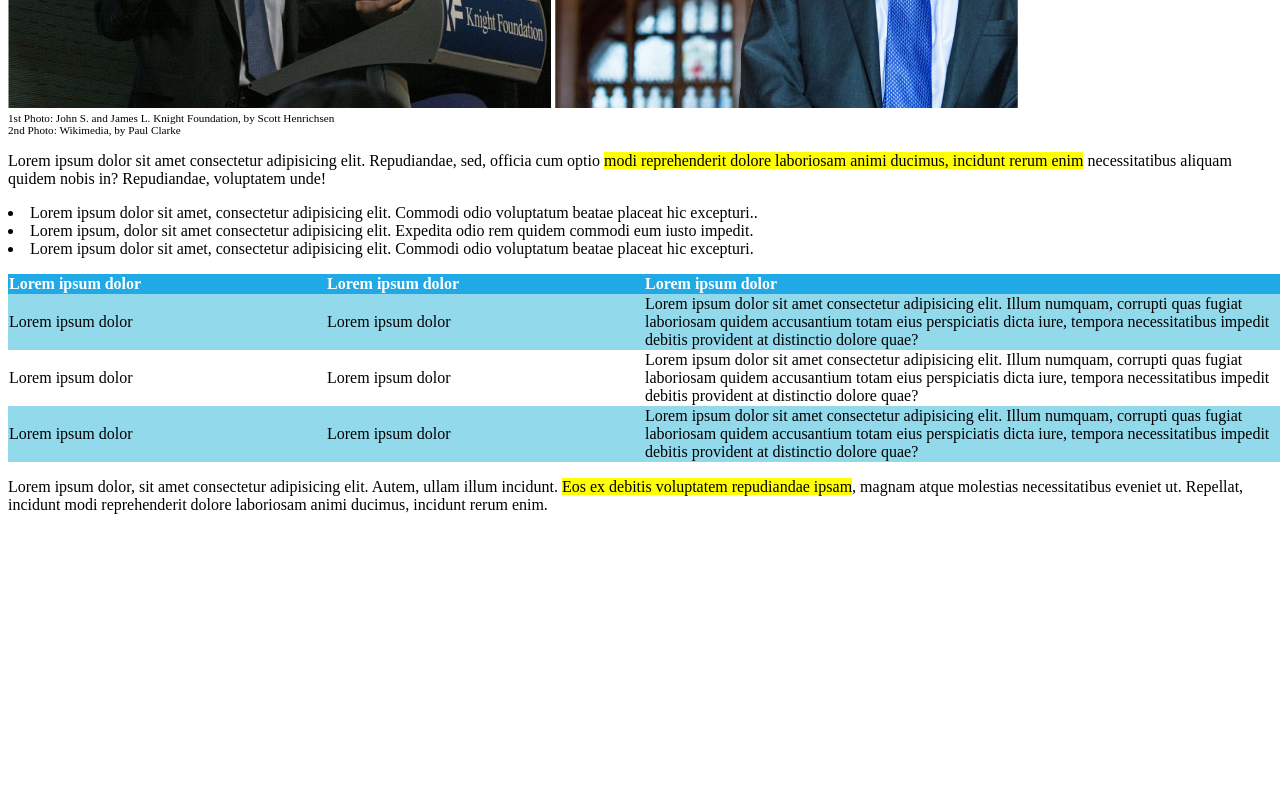
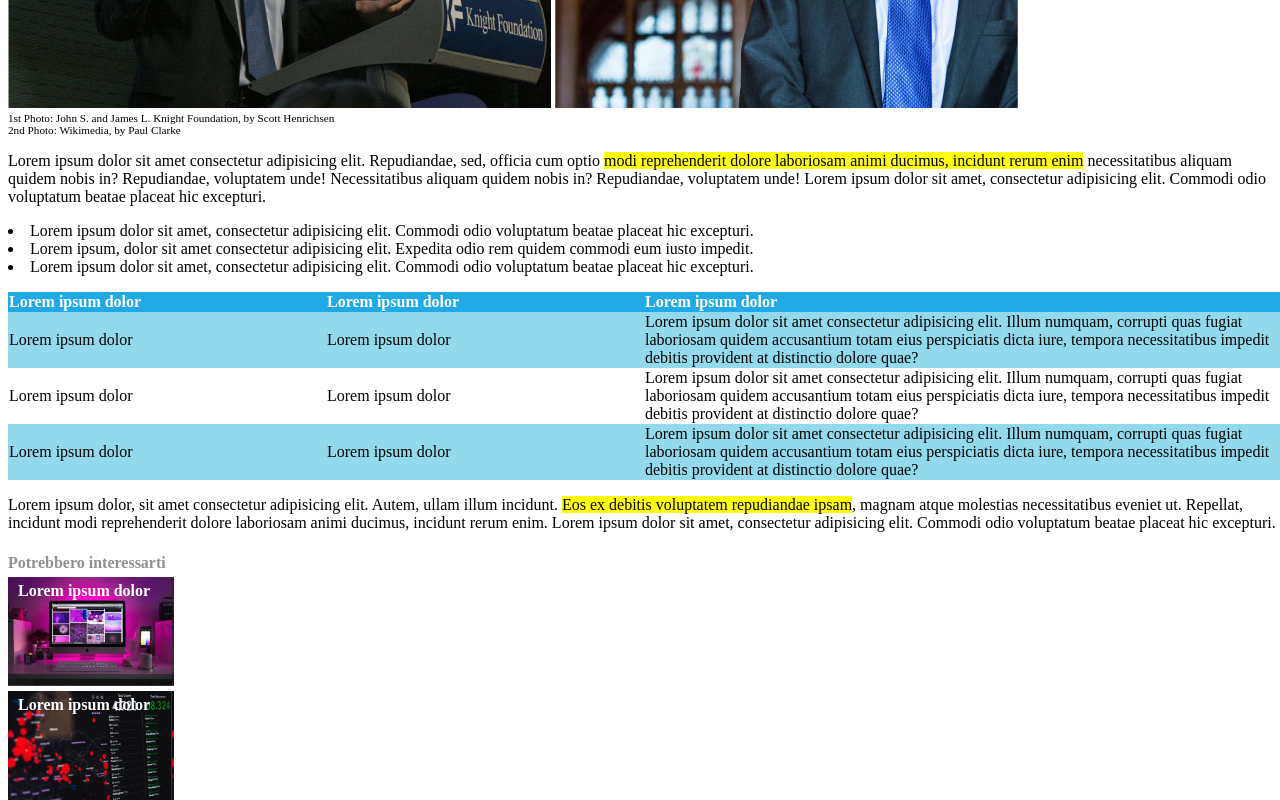
Before and after one commit to comemaino/html-css-booleaner, a plain HTML site: page index.html in a window 1280 px wide. Shown: the part 514-1314 px from the top of the page. Before the commit the page ends 1044 px from the top, so only its background shows below. Drawn offline with Linux system fonts and the light colour scheme.

Commit message:
esercizio-completato

```diff
--- a/css/style.css
+++ b/css/style.css
@@ -4,7 +4,7 @@ body {
 
 /* HEADER */
 header {
-    background-image: url("pattern.png");
+    background-image: url("../img/pattern.png");
     background-size: contain;
     background-color: #4ea0ff;
     height: 150px;
@@ -54,6 +54,10 @@ h1 {
 
 /* CORPO */
 
+.corpo {
+    font-weight: 500;
+}
+
 .highlight {
     background-color: #ffff00;
 }
@@ -82,3 +86,28 @@ thead {
 .third-column {
     width: 50%;
 }
+
+/* CORRELATI */
+
+h4{
+    color: #909090;
+    margin-bottom: 0;
+}
+
+.correlati {
+    background-size: contain;
+    width: 156px;
+    height: 104px;
+    color: #ffffff;
+    padding-left: 10px;
+    padding-top: 5px;
+    margin-top: 5px;
+}
+
+#corr-01 {
+    background-image: url("../img/monitor.jpg");
+}
+
+#corr-02 {
+    background-image: url("../img/graph.jpg");
+}
--- a/index.html
+++ b/index.html
@@ -48,14 +48,14 @@
     </div>
 
     <!-- CORPO -->
-
+    <div class="corpo">
         <div>
             <p>
-            Lorem ipsum dolor sit amet consectetur adipisicing elit. Repudiandae, sed, officia cum optio <span class="highlight">modi reprehenderit dolore laboriosam animi ducimus, incidunt rerum enim</span>  necessitatibus aliquam quidem nobis in? Repudiandae, voluptatem unde!
+                Lorem ipsum dolor sit amet consectetur adipisicing elit. Repudiandae, sed, officia cum optio <span class="highlight">modi reprehenderit dolore laboriosam animi ducimus, incidunt rerum enim</span> necessitatibus aliquam quidem nobis in? Repudiandae, voluptatem unde! Necessitatibus aliquam quidem nobis in? Repudiandae, voluptatem unde! Lorem ipsum dolor sit amet, consectetur adipisicing elit. Commodi odio voluptatum beatae placeat hic excepturi.
             </p>
 
             <ul>
-            <li>Lorem ipsum dolor sit amet, consectetur adipisicing elit. Commodi odio voluptatum beatae placeat hic excepturi..</li>
+                <li>Lorem ipsum dolor sit amet, consectetur adipisicing elit. Commodi odio voluptatum beatae placeat hic excepturi.</li>
 
                 <li>Lorem ipsum, dolor sit amet consectetur adipisicing elit. Expedita odio rem quidem commodi eum iusto impedit.</li>
 
@@ -96,10 +96,19 @@
             </table>
 
         <div>
-        <p>Lorem ipsum dolor, sit amet consectetur adipisicing elit. Autem, ullam illum incidunt.  <span class="highlight">Eos ex debitis voluptatem repudiandae ipsam</span>, magnam atque molestias necessitatibus  eveniet ut. Repellat, incidunt modi reprehenderit dolore laboriosam animi ducimus, incidunt rerum enim.</p>
+            <p>Lorem ipsum dolor, sit amet consectetur adipisicing elit. Autem, ullam illum incidunt.  <span class="highlight">Eos ex debitis voluptatem repudiandae ipsam</span>, magnam atque molestias necessitatibus  eveniet ut. Repellat, incidunt modi reprehenderit dolore laboriosam animi ducimus, incidunt rerum enim. Lorem ipsum dolor sit amet, consectetur adipisicing elit. Commodi odio voluptatum beatae placeat hic excepturi.</p>
+        </div>
     </div>
 
+    <!-- CORRELATI -->
 
+    <div>
+        <h4>Potrebbero interessarti</h4>
+
+        <h4 class="correlati" id="corr-01">Lorem ipsum dolor</h4>
+
+        <h4 class="correlati" id="corr-02">Lorem ipsum dolor</h4>
+    </div>
 </main>
 
 </body>
```
Also changed, not shown: img/pattern.png (renamed from css/pattern.png). Lines whose indentation alone changed are shown as unchanged.
